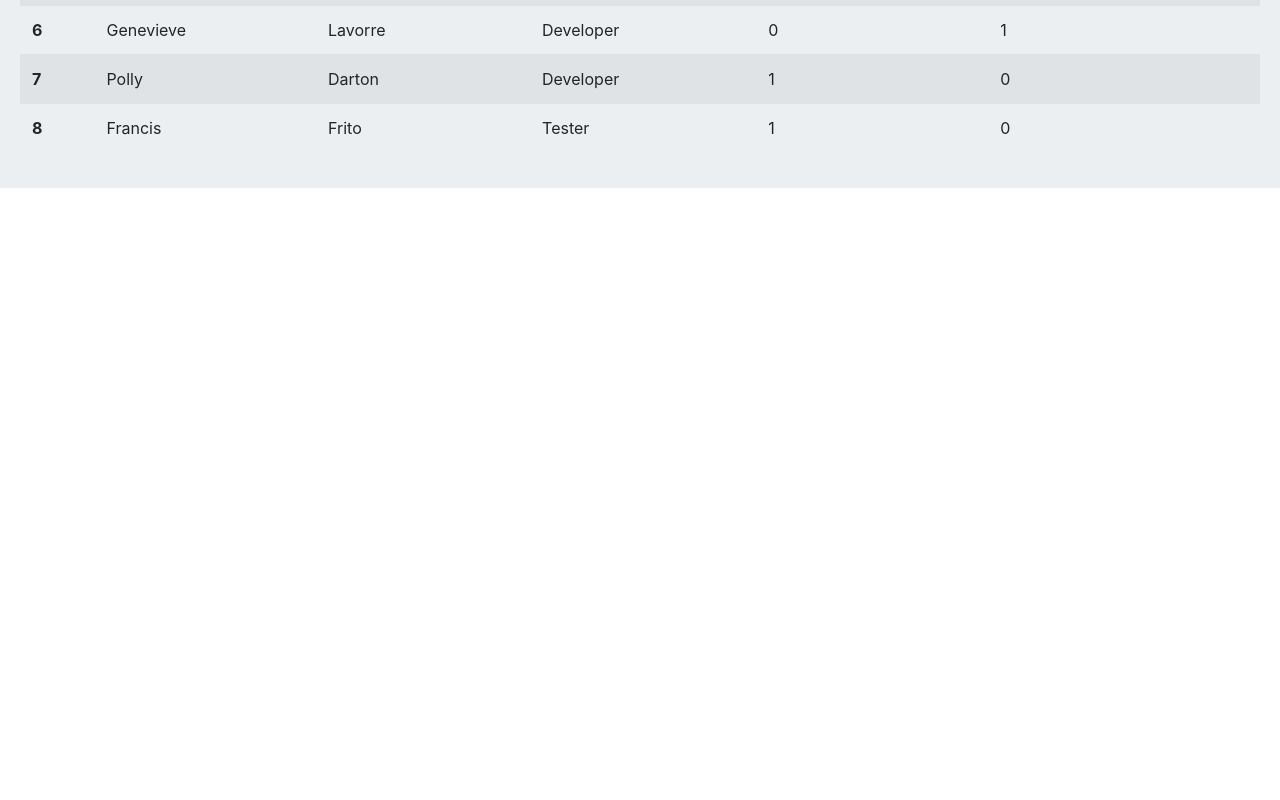
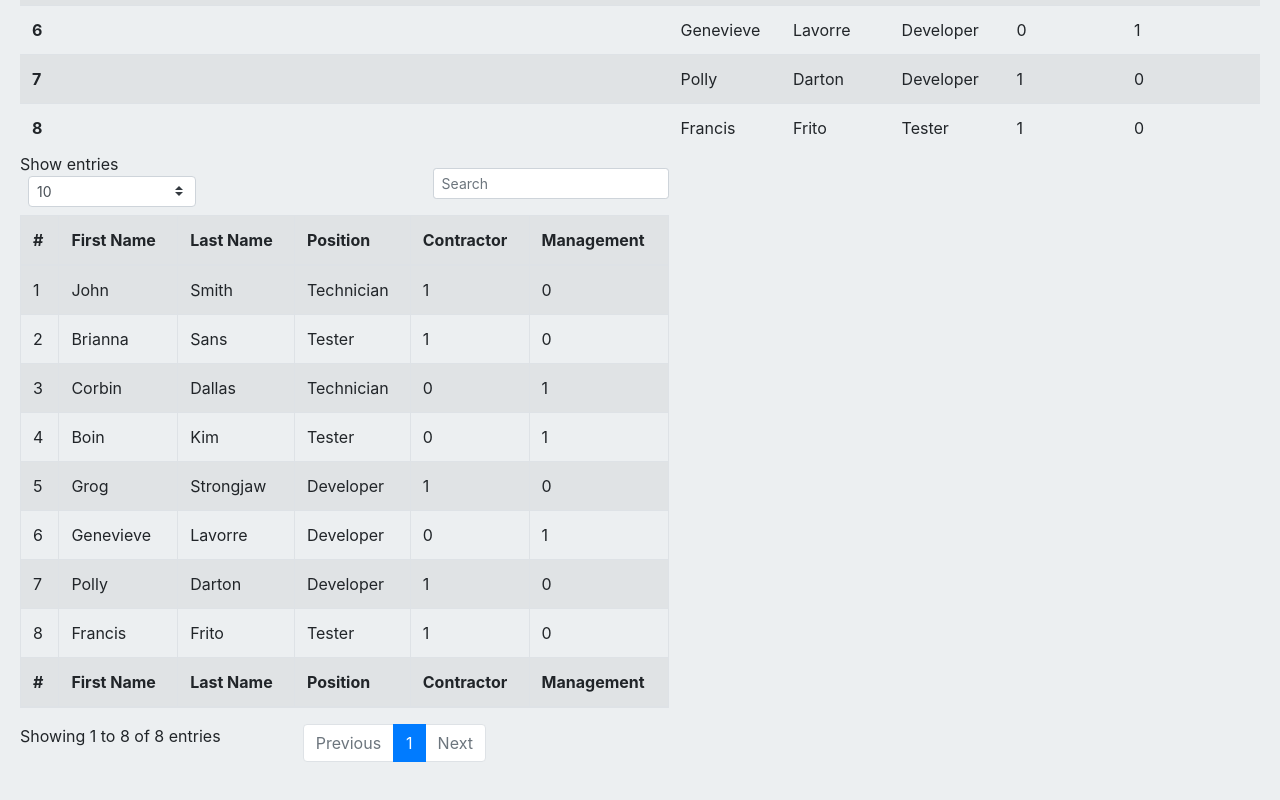
Before and after one commit to jonesec2/Employee_Directory, a React (Create React App) app in the folder employee_directory/: page / in a window 1280 px wide. Shown: the part 472-1272 px from the top of the page. Before the commit the page ends 800 px from the top, so only its background shows below. Built offline with nearby package versions, Linux system fonts and the light colour scheme.

Commit message:
Setting up mbdreact table for sorting

```diff
--- a/employee_directory/package.json
+++ b/employee_directory/package.json
@@ -6,6 +6,7 @@
     "@testing-library/jest-dom": "^4.2.4",
     "@testing-library/react": "^9.5.0",
     "@testing-library/user-event": "^7.2.1",
+    "mdbreact": "^4.25.4",
     "react": "^16.13.1",
     "react-dom": "^16.13.1",
     "react-scripts": "3.4.1"
--- a/employee_directory/src/App.js
+++ b/employee_directory/src/App.js
@@ -5,6 +5,7 @@ import Title from "./components/Title";
 import Table from "./pages/Table";
 import employees from "./employees.json";
 import InputForms from "./pages/InputForms";
+
 
 class App extends Component {
 
--- /dev/null
+++ b/employee_directory/src/components/DatablePage.js
@@ -0,0 +1,122 @@
+import React from 'react';
+import { MDBDataTable } from 'mdbreact';
+
+const DatatablePage = () => {
+   const data = {
+      columns: [
+         {
+            label: '#',
+            field: 'id',
+            sort: 'asc',
+            width: 150
+         },
+         {
+            label: 'First Name',
+            field: 'firstName',
+            sort: 'asc',
+            width: 200
+         },
+         {
+            label: 'Last Name',
+            field: 'lastName',
+            sort: 'asc',
+            width: 200
+         },
+         {
+            label: 'Position',
+            field: 'position',
+            sort: 'asc',
+            width: 200
+         },
+         {
+            label: 'Contractor',
+            field: 'contractor',
+            sort: 'asc',
+            width: 200
+         },
+         {
+            label: 'Management',
+            field: 'management',
+            sort: 'asc',
+            width: 200
+         }
+      ],
+      rows: [
+         {
+            id: 1,
+            firstName: "John",
+            lastName: "Smith",
+            position: "Technician",
+            contractor: 1,
+            management: 0
+         },
+         {
+            id: 2,
+            firstName: "Brianna",
+            lastName: "Sans",
+            position: "Tester",
+            contractor: 1,
+            management: 0
+         },
+         {
+            id: 3,
+            firstName: "Corbin",
+            lastName: "Dallas",
+            position: "Technician",
+            contractor: 0,
+            management: 1
+         },
+         {
+            id: 4,
+            firstName: "Boin",
+            lastName: "Kim",
+            position: "Tester",
+            contractor: 0,
+            management: 1
+         },
+         {
+            id: 5,
+            firstName: "Grog",
+            lastName: "Strongjaw",
+            position: "Developer",
+            contractor: 1,
+            management: 0
+         },
+         {
+            id: 6,
+            firstName: "Genevieve",
+            lastName: "Lavorre",
+            position: "Developer",
+            contractor: 0,
+            management: 1
+         },
+         {
+            id: 7,
+            firstName: "Polly",
+            lastName: "Darton",
+            position: "Developer",
+            contractor: 1,
+            management: 0
+         },
+         {
+            id: 8,
+            firstName: "Francis",
+            lastName: "Frito",
+            position: "Tester",
+            contractor: 1,
+            management: 0
+         }
+      ]
+   };
+
+   return (
+      <MDBDataTable
+         striped
+         bordered
+         large
+         data={data}
+      />
+   );
+}
+
+export default DatatablePage;
--- a/employee_directory/src/pages/Table.js
+++ b/employee_directory/src/pages/Table.js
@@ -1,4 +1,5 @@
 import React from "react";
+import DatablePage from "../components/DatablePage";
 
 
 // change to function
@@ -17,6 +18,7 @@ function Table(props) {
          </thead>
          <tbody>
             {props.handleTableValues}
+            {DatablePage()}
          </tbody>
       </table>
    ]
```
Also changed, not shown: employee_directory/src/testFolder/test.js (+123 -49 lines), 1 other file (tests, documents, lock files or other folders).
